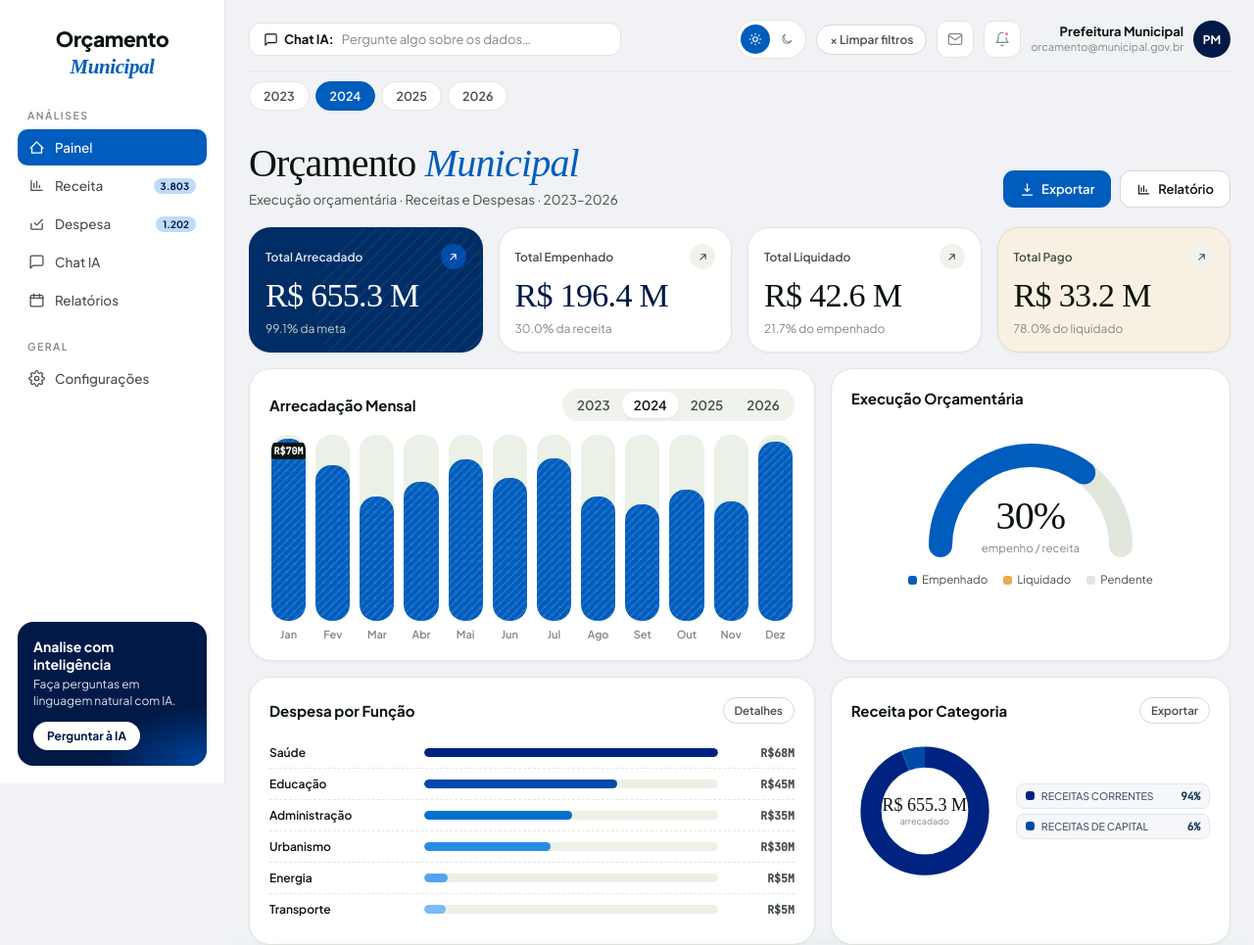
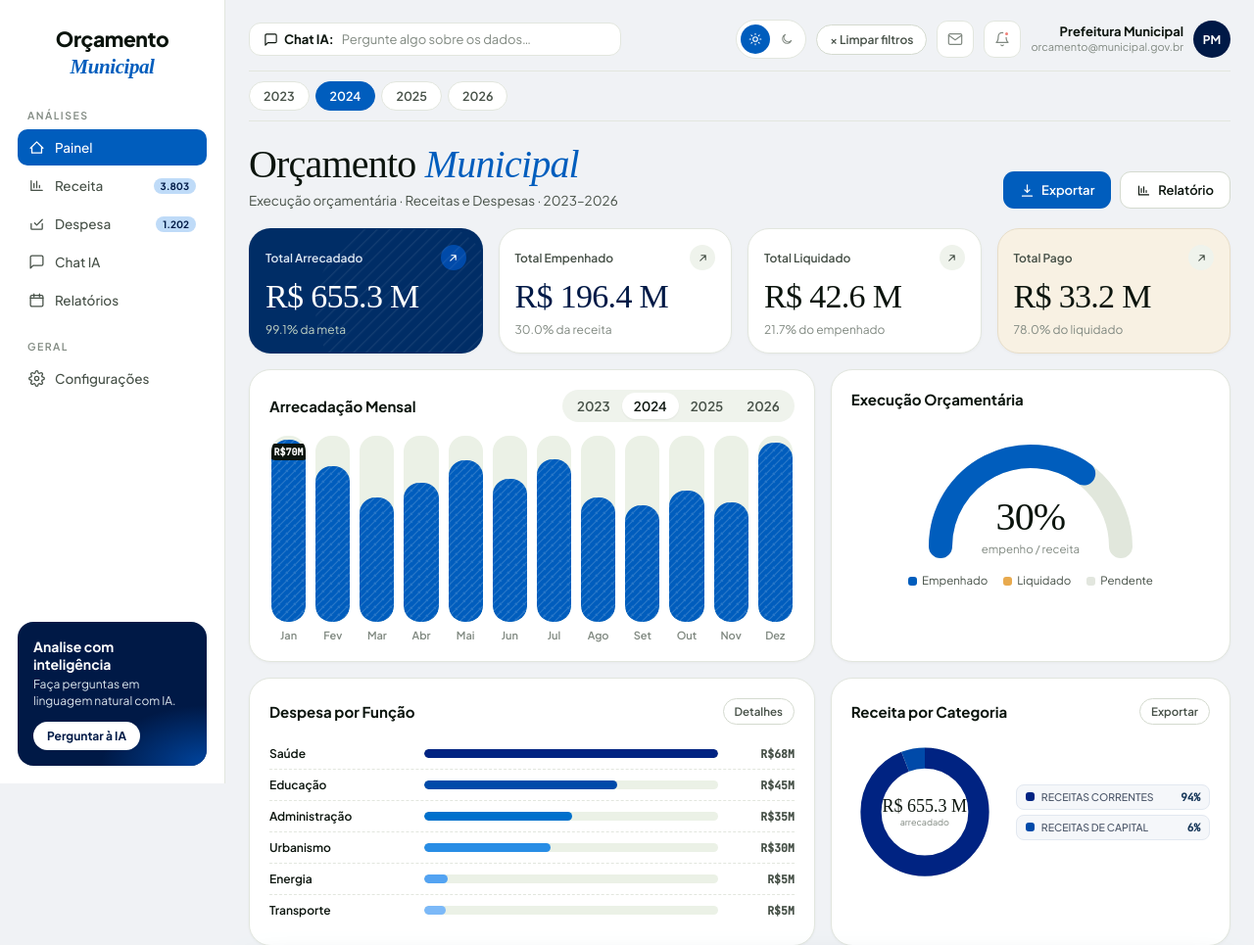
Before and after one commit to thiagolessa08-sys/SQLTech, a Flask app: page / in a window 1280 px wide. Shown: the top 965 px of the page at 98% size. Run offline with Flask 3, Linux system fonts and the light colour scheme; data comes from the database, SQL or seed files in the repository; some web fonts are replaced.

Commit message:
style: add bottom border to filter-bar

```diff
--- a/templates/base.html
+++ b/templates/base.html
@@ -42,7 +42,7 @@ body{font-family:'Plus Jakarta Sans',system-ui,sans-serif;background:var(--bg);c
 .user-name{font-size:13px;font-weight:700;color:var(--ink)}
 .user-email{font-size:11px;color:var(--ink-3)}
 /* filter bar */
-.filter-bar{display:flex;align-items:center;gap:6px;padding:10px 0;margin-bottom:20px;flex-wrap:wrap}
+.filter-bar{display:flex;align-items:center;gap:6px;padding:10px 0;margin-bottom:20px;flex-wrap:wrap;border-bottom:1px solid var(--line)}
 .filter-btn{font-family:inherit;font-size:12.5px;font-weight:600;padding:6px 14px;border-radius:999px;border:1px solid var(--line);background:var(--surface);color:var(--ink-2);cursor:pointer;transition:background .15s,color .15s,border-color .15s;white-space:nowrap}
 .filter-btn:hover{background:var(--green-soft);color:var(--ink)}
 .filter-btn.on{background:var(--green);color:#fff;border-color:var(--green)}
--- a/templates/index.html
+++ b/templates/index.html
@@ -80,7 +80,7 @@ body { font-family:'Plus Jakarta Sans',system-ui,sans-serif; background:var(--bg
 .user-details { text-align:right; line-height:1.3; }
 .user-name { font-size:13px; font-weight:700; color:var(--ink); }
 .user-email { font-size:11px; color:var(--ink-3); }
-.filter-bar { display:flex; align-items:center; gap:6px; padding:10px 0; margin-bottom:20px; flex-wrap:wrap; }
+.filter-bar { display:flex; align-items:center; gap:6px; padding:10px 0; margin-bottom:20px; flex-wrap:wrap; border-bottom:1px solid var(--line); }
 .filter-btn { font-family:inherit; font-size:12.5px; font-weight:600; padding:6px 14px; border-radius:999px; border:1px solid var(--line); background:var(--surface); color:var(--ink-2); cursor:pointer; transition:background .15s,color .15s,border-color .15s; white-space:nowrap; }
 .filter-btn:hover { background:var(--green-soft); color:var(--ink); }
 .filter-btn.on { background:var(--green); color:#fff; border-color:var(--green); }
```
